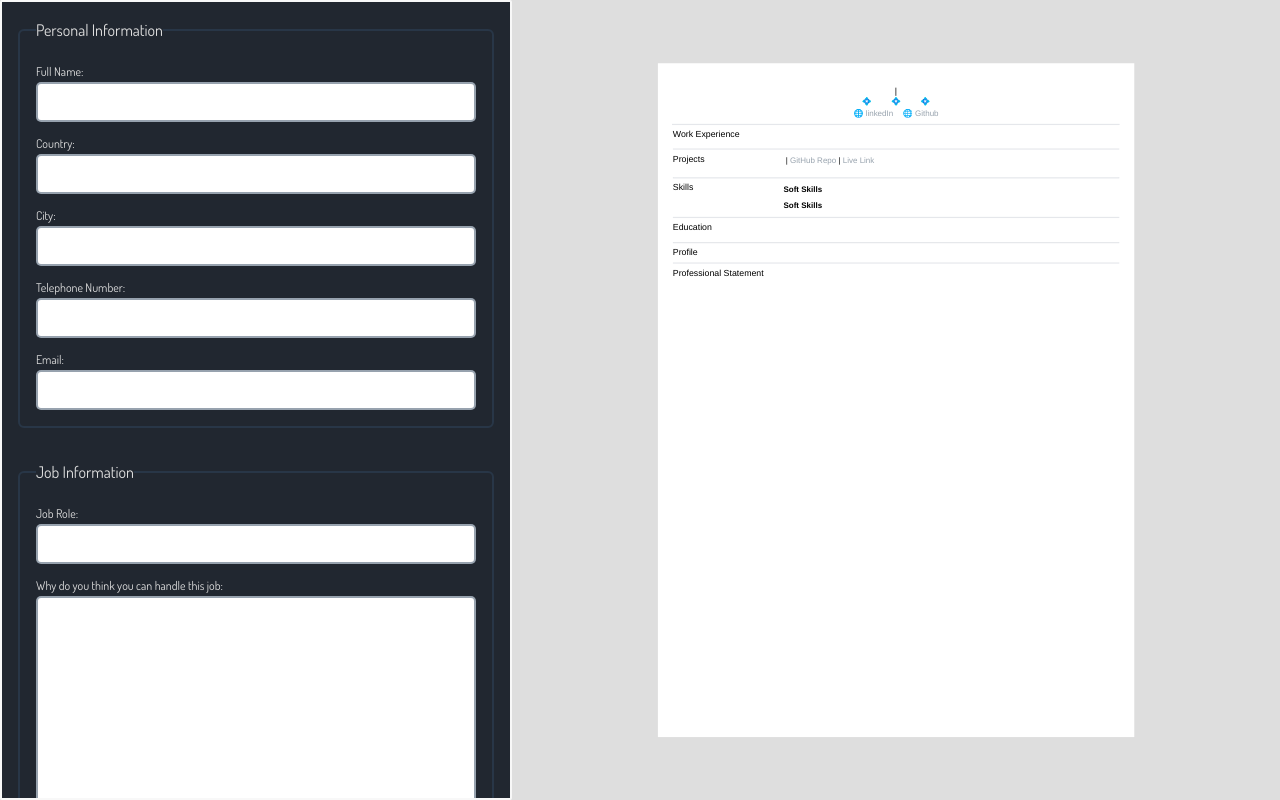
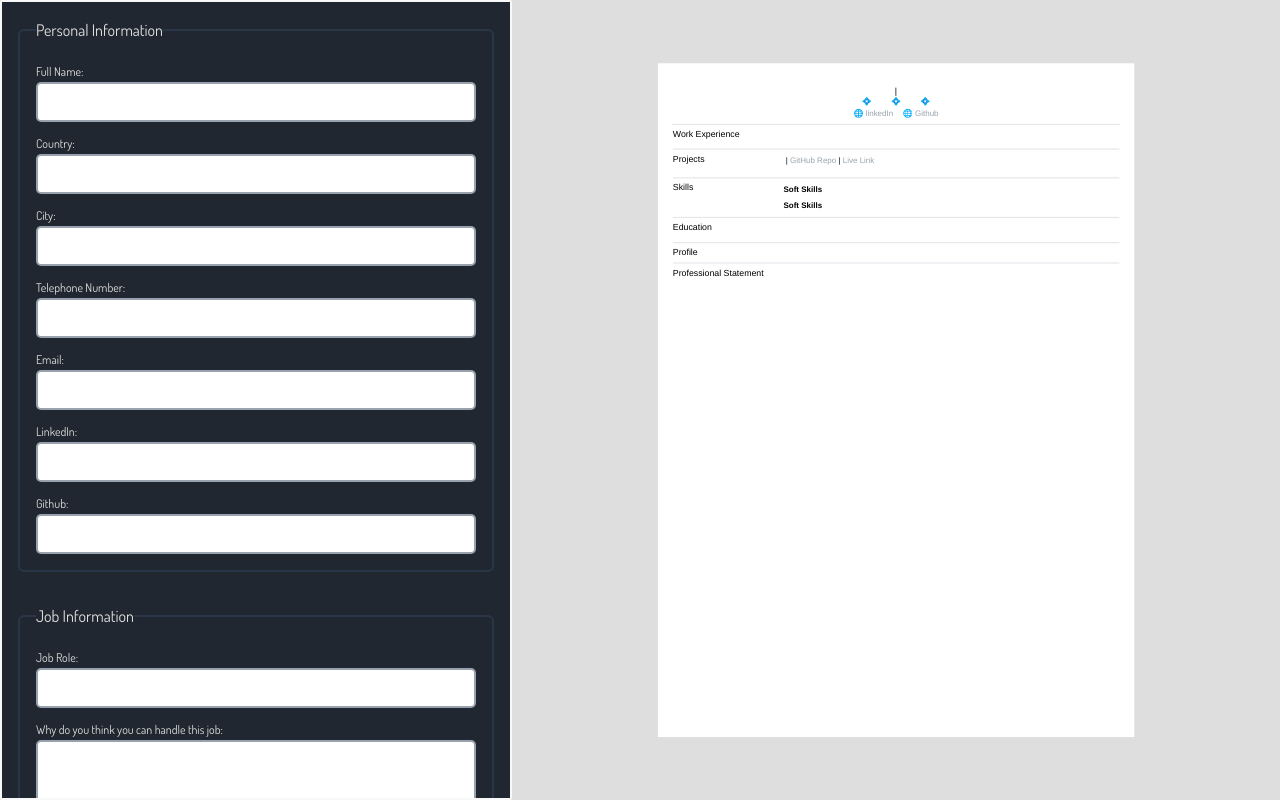
Before and after one commit to CyberWolf-1219/resume-builder, a React (Vite) app: page / in a window 1280 px wide. Both pictures are taken after a click on the button "SELECT". Built offline with nearby package versions, Linux system fonts and the light colour scheme.

Commit message:
added fields to enter social media links

```diff
--- a/src/components/Form/PersonalInformationSection/PersonalInformationSection.tsx
+++ b/src/components/Form/PersonalInformationSection/PersonalInformationSection.tsx
@@ -6,15 +6,15 @@ import { FormDataContext } from '../../../contexts/contexts';
 function PersonalInformationSection() {
   // COMPONENT STATE ===========================================================
   const { data, updateFormData } = useContext(FormDataContext);
-  const [personalInformation, updatePersonalInformation] =
+  const [localPersonalInformation, updateLocalPersonalInformation] =
     useState<PersonalInformation>(data.personalInformation);
   const timeout = useRef<number>();
   // ===========================================================================
 
   // UPDATE CONTEXT STATE ======================================================
   useEffect(() => {
-    updateFormData({ personalInformation: personalInformation });
-  }, [personalInformation]);
+    updateFormData({ personalInformation: localPersonalInformation });
+  }, [localPersonalInformation]);
   // ===========================================================================
 
   // FUNCTIONS +++==============================================================
@@ -28,7 +28,7 @@ function PersonalInformationSection() {
     }
 
     timeout.current = setTimeout(() => {
-      updatePersonalInformation((prevState) => {
+      updateLocalPersonalInformation((prevState) => {
         const newState = { ...prevState, userName: value };
         return newState;
       });
@@ -44,7 +44,7 @@ function PersonalInformationSection() {
     }
 
     timeout.current = setTimeout(() => {
-      updatePersonalInformation((prevState) => {
+      updateLocalPersonalInformation((prevState) => {
         const newState = { ...prevState };
         newState.address.city = value;
         return newState;
@@ -61,7 +61,7 @@ function PersonalInformationSection() {
     }
 
     timeout.current = setTimeout(() => {
-      updatePersonalInformation((prevState) => {
+      updateLocalPersonalInformation((prevState) => {
         const newState = { ...prevState };
         newState.address.country = value;
         return newState;
@@ -78,7 +78,7 @@ function PersonalInformationSection() {
     }
 
     timeout.current = setTimeout(() => {
-      updatePersonalInformation((prevState) => {
+      updateLocalPersonalInformation((prevState) => {
         const newState = { ...prevState };
         newState.mobile = value;
         return newState;
@@ -97,13 +97,48 @@ function PersonalInformationSection() {
     }
 
     timeout.current = setTimeout(() => {
-      updatePersonalInformation((prevState) => {
+      updateLocalPersonalInformation((prevState) => {
         const newState = { ...prevState };
         newState.email = value;
         return newState;
       });
     }, 250);
   };
+
+  const onLinkedinLinkInputChange = (e: ChangeEvent<HTMLInputElement>) => {
+    e.preventDefault();
+    const value = e.currentTarget.value;
+
+    if (timeout.current) {
+      clearTimeout(timeout.current);
+    }
+
+    timeout.current = setTimeout(() => {
+      updateLocalPersonalInformation((prevState) => {
+        const newState = { ...prevState };
+        newState.linkedInLink = value;
+        return newState;
+      });
+    }, 250);
+  };
+
+  const onGithubLinkInputChange = (e: ChangeEvent<HTMLInputElement>) => {
+    e.preventDefault();
+    const value = e.currentTarget.value;
+
+    if (timeout.current) {
+      clearTimeout(timeout.current);
+    }
+
+    timeout.current = setTimeout(() => {
+      updateLocalPersonalInformation((prevState) => {
+        const newState = { ...prevState };
+        newState.githubLink = value;
+        return newState;
+      });
+    }, 250);
+  };
+
   // ===========================================================================
 
   return (
@@ -124,7 +159,7 @@ function PersonalInformationSection() {
 
       <datalist id='cities-list'>
         {COUNTRIES[
-          personalInformation.address.country as keyof typeof COUNTRIES
+          localPersonalInformation.address.country as keyof typeof COUNTRIES
         ]?.map((city, i) => {
           return (
             <option
@@ -146,7 +181,7 @@ function PersonalInformationSection() {
           type='text'
           name='user_name'
           id='input_user_name'
-          defaultValue={personalInformation.userName}
+          defaultValue={localPersonalInformation.userName}
         />
       </div>
 
@@ -161,9 +196,10 @@ function PersonalInformationSection() {
           name='country'
           id='input_country'
           list={'countries-list'}
-          defaultValue={personalInformation.address.country}
+          defaultValue={localPersonalInformation.address.country}
         />
       </div>
+
       <div className={'w-full h-fit'}>
         <label htmlFor='City'>City:</label>
         <br />
@@ -175,9 +211,10 @@ function PersonalInformationSection() {
           name='city'
           id='input_city'
           list={'cities-list'}
-          defaultValue={personalInformation.address.city}
+          defaultValue={localPersonalInformation.address.city}
         />
       </div>
+
       <div className={'w-full h-fit'}>
         <label htmlFor='input_telephone'>Telephone Number:</label>
         <br />
@@ -188,9 +225,10 @@ function PersonalInformationSection() {
           type='tel'
           name='telephone'
           id='input_telephone'
-          defaultValue={personalInformation.mobile}
+          defaultValue={localPersonalInformation.mobile}
         />
       </div>
+
       <div className={'w-full h-fit'}>
         <label htmlFor='input_email'>Email:</label>
         <br />
@@ -201,7 +239,35 @@ function PersonalInformationSection() {
           type='email'
           name='email'
           id='input_email'
-          defaultValue={personalInformation.email}
+          defaultValue={localPersonalInformation.email}
+        />
+      </div>
+
+      <div className={'w-full h-fit'}>
+        <label htmlFor='input_linkedin_link'>LinkedIn:</label>
+        <br />
+        <input
+          className={'w-full h-fit'}
+          onChange={onLinkedinLinkInputChange}
+          required={true}
+          type='linkedin_link'
+          name='linkedin_link'
+          id='input_linkedin_link'
+          defaultValue={localPersonalInformation.linkedInLink}
+        />
+      </div>
+
+      <div className={'w-full h-fit'}>
+        <label htmlFor='input_github_link'>Github:</label>
+        <br />
+        <input
+          className={'w-full h-fit'}
+          onChange={onGithubLinkInputChange}
+          required={true}
+          type='github_link'
+          name='github_link'
+          id='input_github_link'
+          defaultValue={localPersonalInformation.githubLink}
         />
       </div>
     </fieldset>
```
